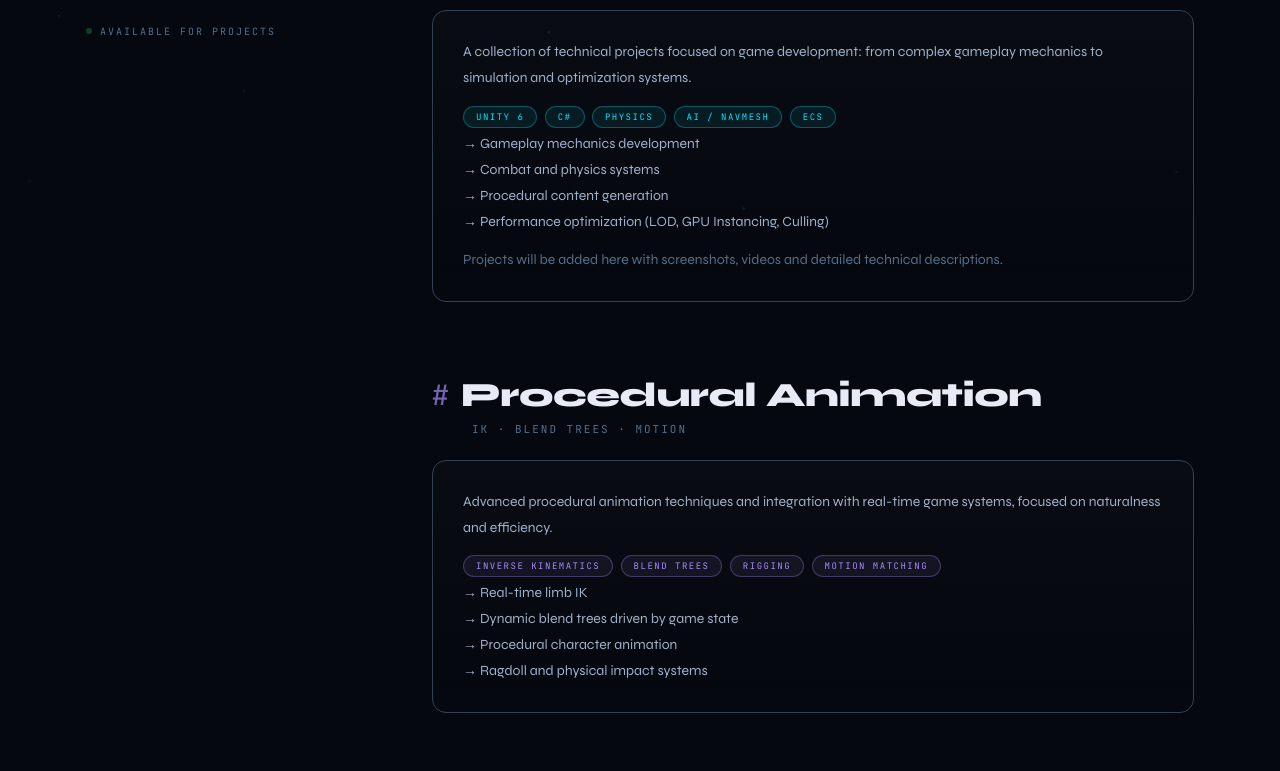
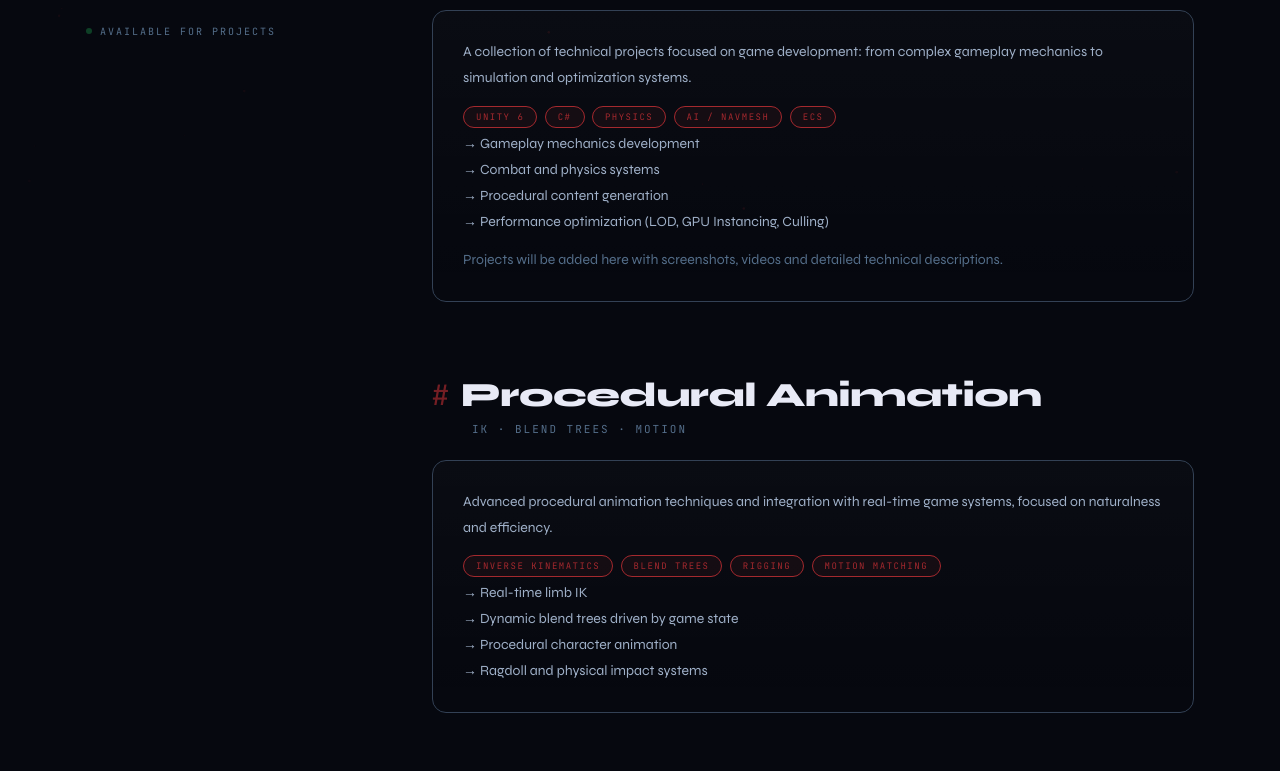
Before and after one commit to HugoRufete/HugoRufete.github.io, a plain HTML site: page index.html in a window 1280 px wide. Shown: the part 581-1352 px from the top of the page. Drawn offline with Linux system fonts and the light colour scheme.

Commit message:
Pantone Red Style

```diff
--- a/css/style.css
+++ b/css/style.css
@@ -7,9 +7,7 @@
   --bg:        #06080f;
   --surface:   #0d1220;
   --surface2:  #111827;
-  --accent:    #00e5ff;
-  --accent2:   #7c3aed;
-  --accent3:   #f59e0b;
+  --accent:    #A4292E;
   --text:      #e8eaf6;
   --muted:     #546e8a;
   --muted2:    #334155;
@@ -53,7 +51,7 @@
 #cursor-ring {
   position: fixed;
   width: 36px; height: 36px;
-  border: 1px solid rgba(0,229,255,0.4);
+  border: 1px solid rgba(164,41,46,0.4);
   border-radius: 50%;
   pointer-events: none;
   z-index: 9998;
@@ -63,7 +61,7 @@
 body:has(a:hover) #cursor,
 body:has(.card:hover) #cursor { width: 16px; height: 16px; }
 body:has(a:hover) #cursor-ring,
-body:has(.card:hover) #cursor-ring { width: 52px; height: 52px; border-color: rgba(0,229,255,0.7); }
+body:has(.card:hover) #cursor-ring { width: 52px; height: 52px; border-color: rgba(164,41,46,0.7); }
 
 /* =========================================
    PARTICLE CANVAS
@@ -201,6 +199,7 @@
   line-height: 1;
   text-transform: uppercase;
   margin-bottom: 18px;
+  color: var(--accent);
 }
 .identity-sub {
   font-family: var(--font-head);
@@ -211,7 +210,7 @@
   line-height: 1.5;
   margin-bottom: 22px;
 }
-.identity-sub b { color: var(--text); font-weight: 700; }
+.identity-sub b { color: var(--accent); font-weight: 700; }
 
 /* Social links (sidebar + footer) */
 .social-links {
@@ -392,6 +391,7 @@
 /* Contenido interno de las secciones (viene de data.js) */
 .card p { font-size: 14px; color: #9fb0c8; line-height: 1.85; margin-bottom: 12px; }
 .card p:last-child { margin-bottom: 0; }
+.card b, .card strong { color: var(--sc); font-weight: 700; }
 .card h4 {
   font-family: var(--font-mono);
   font-size: 11px;
--- a/js/data.js
+++ b/js/data.js
@@ -19,7 +19,7 @@
     id: 'proyectos',
     label: 'Projects',
     icon: '⬡',
-    color: '#00e5ff',
+    color: '#A4292E',
     border: 'rgba(0,229,255,0.35)',
     bg: 'rgba(0,229,255,0.05)',
     size: 90,
@@ -30,11 +30,11 @@
     content: `
       <p>A collection of technical projects focused on game development: from complex gameplay mechanics to simulation and optimization systems.</p>
       <div>
-        <span class="tag" style="color:#00e5ff;border-color:rgba(0,229,255,0.3)">Unity 6</span>
-        <span class="tag" style="color:#00e5ff;border-color:rgba(0,229,255,0.3)">C#</span>
-        <span class="tag" style="color:#00e5ff;border-color:rgba(0,229,255,0.3)">Physics</span>
-        <span class="tag" style="color:#00e5ff;border-color:rgba(0,229,255,0.3)">AI / NavMesh</span>
-        <span class="tag" style="color:#00e5ff;border-color:rgba(0,229,255,0.3)">ECS</span>
+        <span class="tag">Unity 6</span>
+        <span class="tag">C#</span>
+        <span class="tag">Physics</span>
+        <span class="tag">AI / NavMesh</span>
+        <span class="tag">ECS</span>
       </div>
       <p>→ Gameplay mechanics development<br>→ Combat and physics systems<br>→ Procedural content generation<br>→ Performance optimization (LOD, GPU Instancing, Culling)</p>
       <p style="color:#546e8a">Projects will be added here with screenshots, videos and detailed technical descriptions.</p>
@@ -44,7 +44,7 @@
     id: 'animacion',
     label: 'Animation',
     icon: '◈',
-    color: '#a78bfa',
+    color: '#A4292E',
     border: 'rgba(167,139,250,0.35)',
     bg: 'rgba(167,139,250,0.05)',
     size: 84,
@@ -55,10 +55,10 @@
     content: `
       <p>Advanced procedural animation techniques and integration with real-time game systems, focused on naturalness and efficiency.</p>
       <div>
-        <span class="tag" style="color:#a78bfa;border-color:rgba(167,139,250,0.3)">Inverse Kinematics</span>
-        <span class="tag" style="color:#a78bfa;border-color:rgba(167,139,250,0.3)">Blend Trees</span>
-        <span class="tag" style="color:#a78bfa;border-color:rgba(167,139,250,0.3)">Rigging</span>
-        <span class="tag" style="color:#a78bfa;border-color:rgba(167,139,250,0.3)">Motion Matching</span>
+        <span class="tag">Inverse Kinematics</span>
+        <span class="tag">Blend Trees</span>
+        <span class="tag">Rigging</span>
+        <span class="tag">Motion Matching</span>
       </div>
       <p>→ Real-time limb IK<br>→ Dynamic blend trees driven by game state<br>→ Procedural character animation<br>→ Ragdoll and physical impact systems</p>
     `
@@ -67,7 +67,7 @@
     id: 'iluminacion',
     label: 'Lighting',
     icon: '◉',
-    color: '#f59e0b',
+    color: '#A4292E',
     border: 'rgba(245,158,11,0.35)',
     bg: 'rgba(245,158,11,0.05)',
     size: 86,
@@ -79,11 +79,11 @@
       <p>Dynamic lighting systems designed for real performance across multiple platforms, balancing visual quality and computational cost.</p>
       <h4>pipelines</h4>
       <div>
-        <span class="tag" style="color:#f59e0b;border-color:rgba(245,158,11,0.3)">URP</span>
-        <span class="tag" style="color:#f59e0b;border-color:rgba(245,158,11,0.3)">HDRP</span>
-        <span class="tag" style="color:#f59e0b;border-color:rgba(245,158,11,0.3)">HLSL</span>
-        <span class="tag" style="color:#f59e0b;border-color:rgba(245,158,11,0.3)">Shader Graph</span>
-        <span class="tag" style="color:#f59e0b;border-color:rgba(245,158,11,0.3)">GI</span>
+        <span class="tag">URP</span>
+        <span class="tag">HDRP</span>
+        <span class="tag">HLSL</span>
+        <span class="tag">Shader Graph</span>
+        <span class="tag">GI</span>
       </div>
       <h4>specialties</h4>
       <p>→ Baked and real-time Global Illumination<br>→ Custom shaders for special effects<br>→ Culling, LOD and batching techniques<br>→ Post-processing and color grading</p>
@@ -93,7 +93,7 @@
     id: 'skills',
     label: 'Skills',
     icon: '◎',
-    color: '#34d399',
+    color: '#A4292E',
     border: 'rgba(52,211,153,0.35)',
     bg: 'rgba(52,211,153,0.05)',
     size: 82,
@@ -105,23 +105,23 @@
       <p>A set of technologies and tools used across professional and personal game development projects.</p>
       <h4>engine & languages</h4>
       <div>
-        <span class="tag" style="color:#34d399;border-color:rgba(52,211,153,0.3)">Unity</span>
-        <span class="tag" style="color:#34d399;border-color:rgba(52,211,153,0.3)">C#</span>
-        <span class="tag" style="color:#34d399;border-color:rgba(52,211,153,0.3)">HLSL</span>
-        <span class="tag" style="color:#34d399;border-color:rgba(52,211,153,0.3)">Python</span>
+        <span class="tag">Unity</span>
+        <span class="tag">C#</span>
+        <span class="tag">HLSL</span>
+        <span class="tag">Python</span>
       </div>
       <h4>art & 3D</h4>
       <div>
-        <span class="tag" style="color:#34d399;border-color:rgba(52,211,153,0.3)">Blender</span>
-        <span class="tag" style="color:#34d399;border-color:rgba(52,211,153,0.3)">Substance Painter</span>
-        <span class="tag" style="color:#34d399;border-color:rgba(52,211,153,0.3)">Shader Graph</span>
+        <span class="tag">Blender</span>
+        <span class="tag">Substance Painter</span>
+        <span class="tag">Shader Graph</span>
       </div>
       <h4>workflow</h4>
       <div>
-        <span class="tag" style="color:#34d399;border-color:rgba(52,211,153,0.3)">Git</span>
-        <span class="tag" style="color:#34d399;border-color:rgba(52,211,153,0.3)">Plastic SCM</span>
-        <span class="tag" style="color:#34d399;border-color:rgba(52,211,153,0.3)">Jira</span>
-        <span class="tag" style="color:#34d399;border-color:rgba(52,211,153,0.3)">VS Code</span>
+        <span class="tag">Git</span>
+        <span class="tag">Plastic SCM</span>
+        <span class="tag">Jira</span>
+        <span class="tag">VS Code</span>
       </div>
     `
   },
@@ -129,7 +129,7 @@
     id: 'diseno',
     label: 'Design',
     icon: '⬟',
-    color: '#f472b6',
+    color: '#A4292E',
     border: 'rgba(244,114,182,0.35)',
     bg: 'rgba(244,114,182,0.05)',
     size: 84,
@@ -151,7 +151,7 @@
     id: 'experiencia',
     label: 'Experience',
     icon: '◇',
-    color: '#818cf8',
+    color: '#A4292E',
     border: 'rgba(129,140,248,0.35)',
     bg: 'rgba(129,140,248,0.05)',
     size: 80,
--- a/js/main.js
+++ b/js/main.js
@@ -61,7 +61,7 @@
     if (p.y > canvas.height) p.y = 0;
     ctx.beginPath();
     ctx.arc(p.x, p.y, p.r, 0, Math.PI * 2);
-    ctx.fillStyle = `rgba(0,229,255,${p.a})`;
+    ctx.fillStyle = `rgba(164,41,46,${p.a})`;
     ctx.fill();
   });
   requestAnimationFrame(drawParticles);
```
Also changed, not shown: 1 other file.
